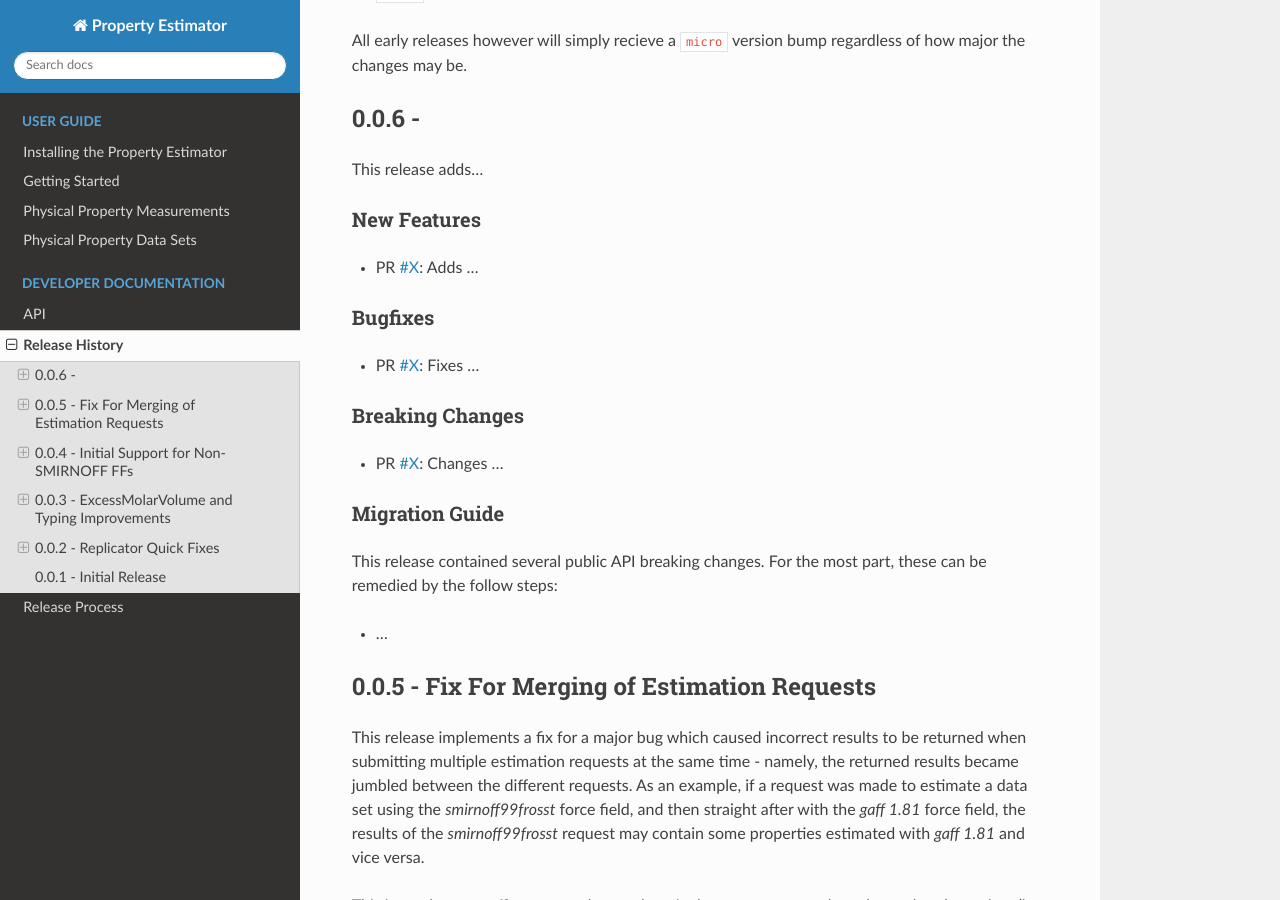
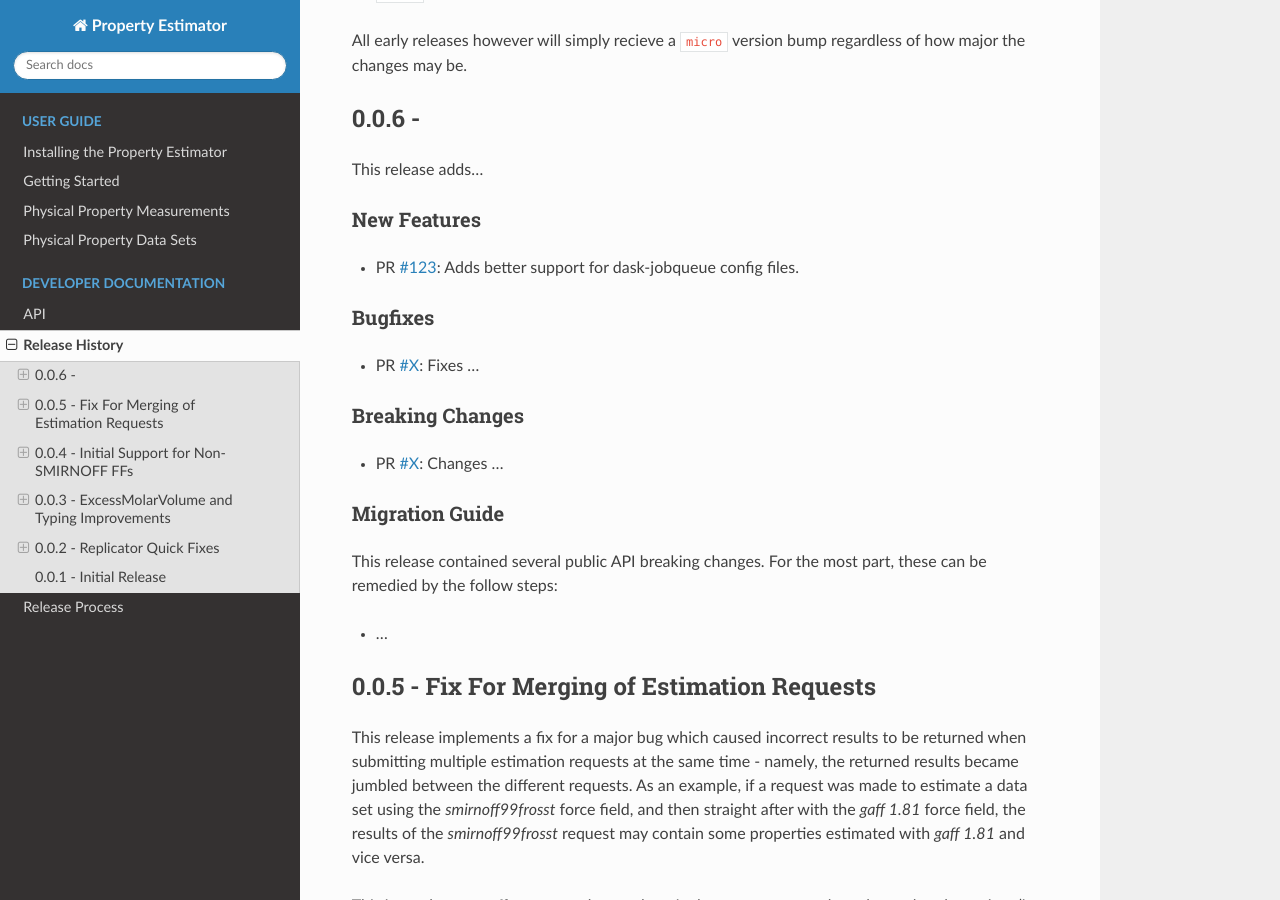
Before and after one commit to openforcefield/openff-evaluator, a Sphinx documentation site: the page built from docs/releasehistory.rst, in a window 1280 px wide and 900 px high, scrolled down 303 px. Built offline with Sphinx 7.4.7 and the Read the Docs theme 2.0.0, drawn with Linux system fonts in a browser that asks for light colours.

Commit message:
Update releasehistory.rst

```diff
--- a/docs/releasehistory.rst
+++ b/docs/releasehistory.rst
@@ -19,7 +19,7 @@ This release adds...
 New Features
 """"""""""""
 
-* PR `#X <https://github.com/openforcefield/propertyestimator/pull/X>`_: Adds ...
+* PR `#123 <https://github.com/openforcefield/propertyestimator/pull/123>`_: Adds better support for dask-jobqueue config files.
 
 Bugfixes
 """"""""
```
